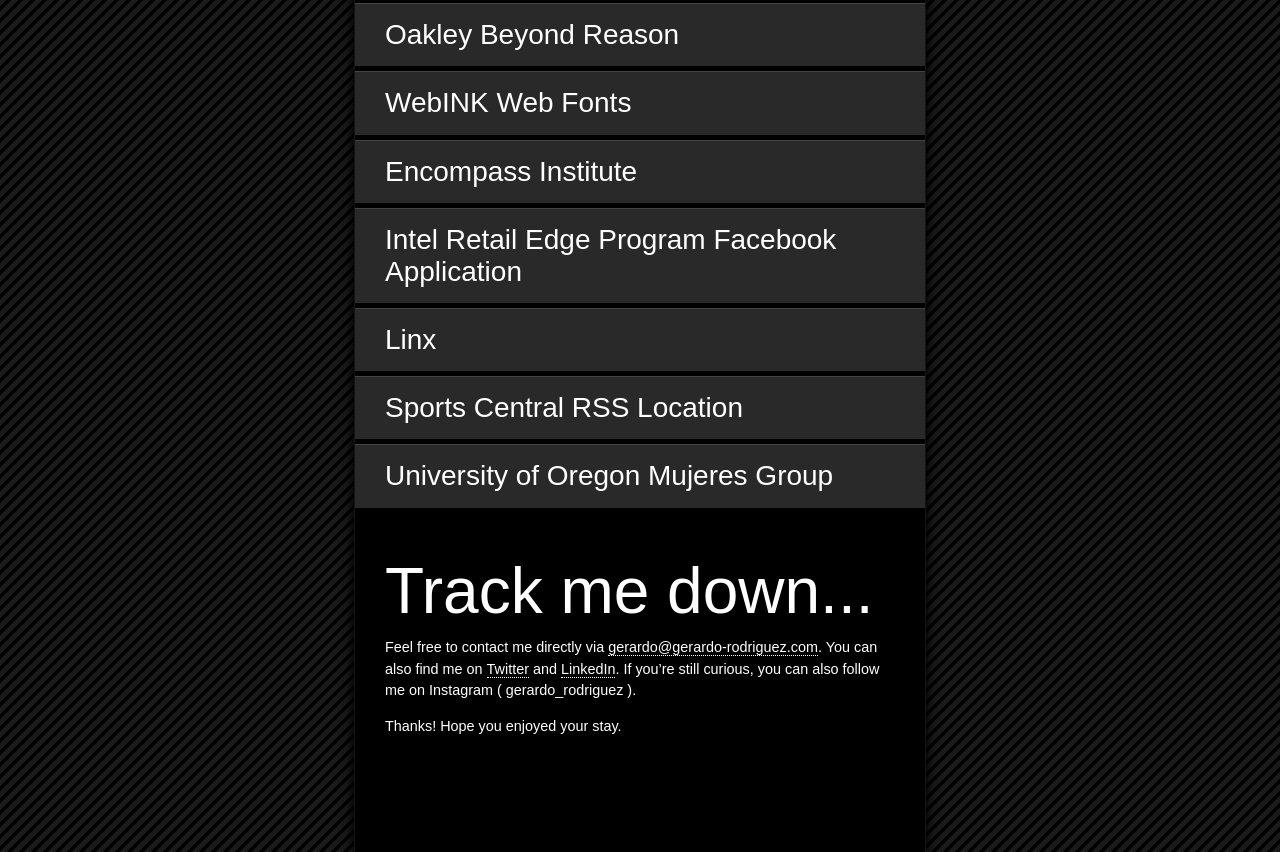
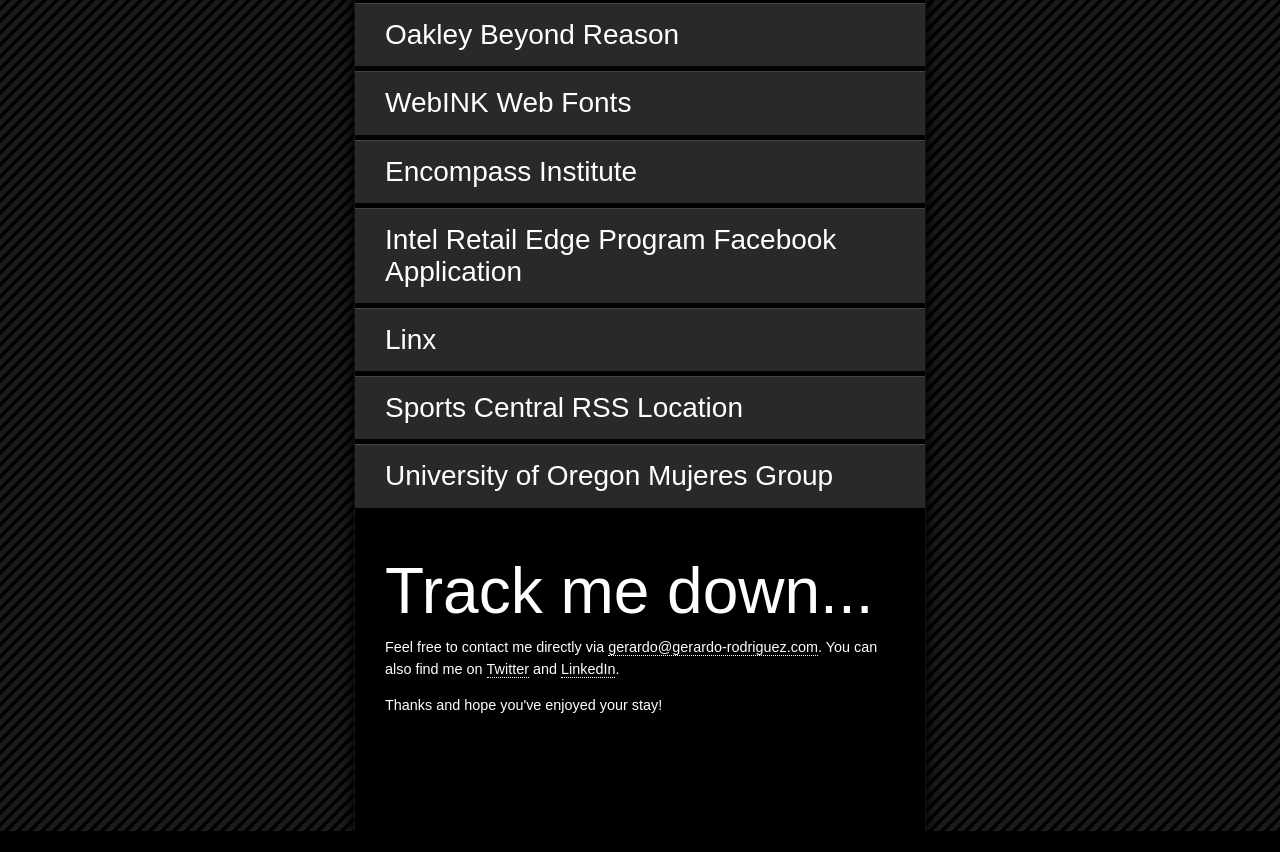
Before and after one commit to gerardo-rodriguez/gerardo-rodriguez.com-v2, a plain HTML site: page index.html in a window 1280 px wide. Shown: the part 469-1321 px from the top of the page. After the commit the page ends 1300 px from the top, so only its background shows below. Drawn offline with Linux system fonts and the light colour scheme; a web font is replaced by a local one.

Commit message:
Removed extra text.

```diff
--- a/index.html
+++ b/index.html
@@ -197,8 +197,8 @@
 
       <article id="contact" class="content-bucket">
         <h2>Track me down...</h2>
-        <p>Feel free to contact me directly via <a href="mailto:gerardo@gerardo-rodriguez.com">gerardo@gerardo-rodriguez.com</a>. You can also find me on <a href="http://twitter.com/_gerardo" target="_blank">Twitter</a> and <a href="http://www.linkedin.com/in/rodriguezgerardo" target="_blank">LinkedIn</a>. If you’re still curious, you can also follow me on Instagram ( gerardo_rodriguez ).</p>
-        <p>Thanks! Hope you enjoyed your stay.</p>
+        <p>Feel free to contact me directly via <a href="mailto:gerardo@gerardo-rodriguez.com">gerardo@gerardo-rodriguez.com</a>. You can also find me on <a href="http://twitter.com/_gerardo" target="_blank">Twitter</a> and <a href="http://www.linkedin.com/in/rodriguezgerardo" target="_blank">LinkedIn</a>.<!--  If you’re still curious, you can also follow me on Instagram ( gerardo_rodriguez ). --></p>
+        <p>Thanks and hope you've enjoyed your stay!</p>
       </article>
 
 
```
